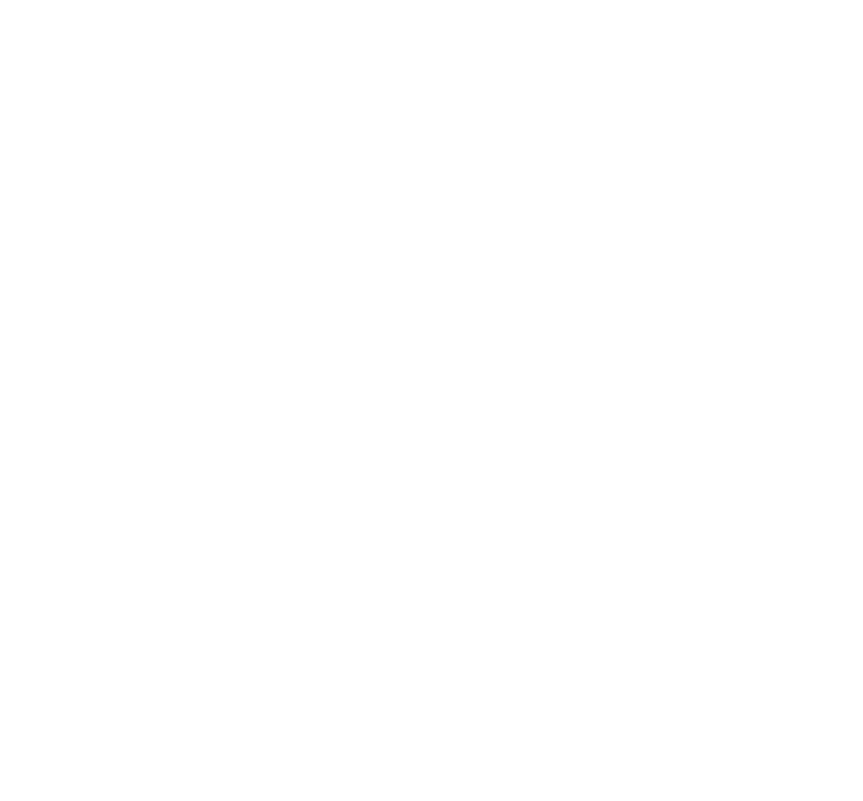
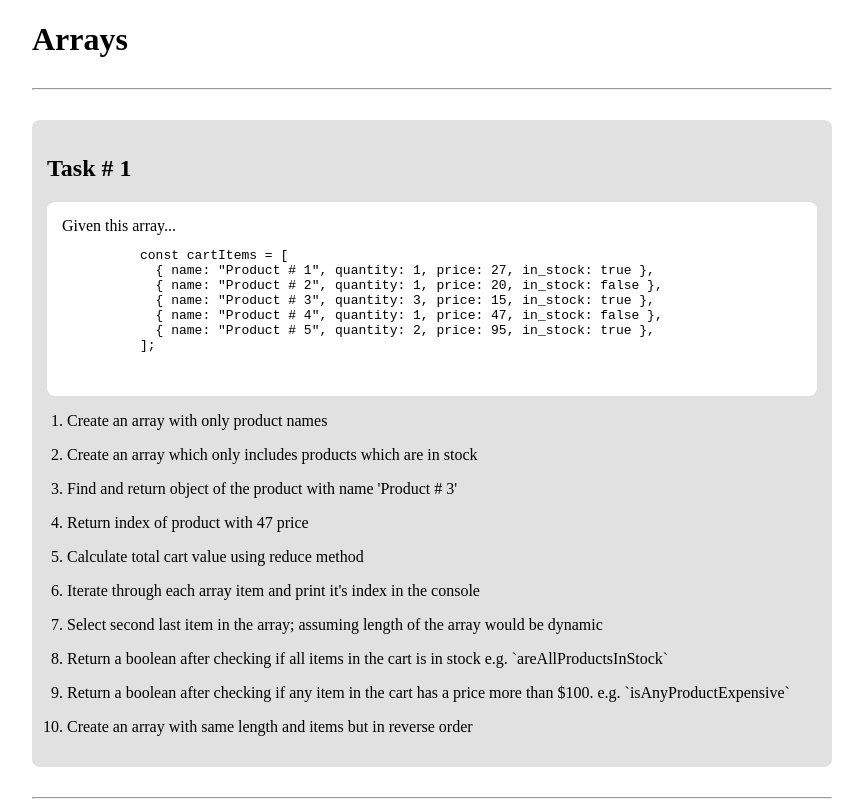
Before and after one commit to imfaisalkh/frontend-tasks, a Vue app: page /js/arrays in a window 1280 px wide. Before the commit this address had no page. Shown: the top 801 px of the page, without its empty margins (208-1071 px from the left). Built offline with nearby package versions, Linux system fonts and the light colour scheme.

Commit message:
fix: added js tests for arrays and promises

```diff
--- a/src/components/QuestionsList.vue
+++ b/src/components/QuestionsList.vue
@@ -85,11 +85,115 @@
 
   // JS Questions
   if (props.domain === "js") {
+    switch (props.task) {
+      case "1": {
+        results = [
+          {
+            title: "Create an array with only product names",
+          },
+          {
+            title:
+              "Create an array which only includes products which are in stock",
+          },
+          {
+            title:
+              "Find and return object of the product with name 'Product # 3'",
+          },
+          {
+            title: "Return index of product with 47 price",
+          },
+          {
+            title: "Calculate total cart value using reduce method",
+          },
+          {
+            title:
+              "Iterate through each array item and print it's index in the console",
+          },
+          {
+            title:
+              "Select second last item in the array; assuming length of the array would be dynamic",
+          },
+          {
+            title:
+              "Return a boolean after checking if all items in the cart is in stock e.g. `areAllProductsInStock`",
+          },
+          {
+            title:
+              "Return a boolean after checking if any item in the cart has a price more than $100. e.g. `isAnyProductExpensive`",
+          },
+          {
+            title:
+              "Create an array with same length and items but in reverse order",
+          },
+        ];
+        break;
+      }
+
+      case "2": {
+        results = [
+          {
+            title:
+              "Use array de-structuring  to name each role as `role1`, `role2` and `role3`",
+          },
+          {
+            title: "Check if the array has the moderator role",
+          },
+          {
+            title:
+              "Add a new user role named 'guest' at start and end of array",
+          },
+          {
+            title: "Remove one user role from start and end of array",
+          },
+        ];
+        break;
+      }
+
+      case "3": {
+        results = [
+          {
+            title: "Create a flat array having only unique items in the array",
+          },
+        ];
+        break;
+      }
+
+      case "promise-1": {
+        results = [
+          {
+            title:
+              "How wait for all promises to be full-filled before moving forward? (do in parallel)",
+          },
+          {
+            title:
+              "How wait for any promise to be full-filled before moving forward?",
+          },
+          {
+            title:
+              "How wait for all promises to be settled before moving forward.",
+          },
+        ];
+        break;
+      }
+
+      case "promise-2": {
+        results = [
+          {
+            title:
+              "What would be the order of console statements in case of promise failure?",
+          },
+          {
+            title: "Write async/await alternative of the above code",
+          },
+        ];
+        break;
+      }
+    }
   }
 
   // VUE Questions
-  if (props.domain === "vue") {
-  }
+  // if (props.domain === "vue") {
+  // }
 
   return results;
 });
@@ -99,12 +203,15 @@
   <hr />
   <div class="questions">
     <h2>{{ props.title }}</h2>
+    <div class="context">
+      <slot name="context"> </slot>
+    </div>
     <ol class="questions-list">
       <li v-for="(question, idx) in questions" :key="idx">
         <p>
           {{ question.title }}
         </p>
-        <img :src="question.image" />
+        <img v-if="question.image" :src="question.image" />
       </li>
     </ol>
   </div>
@@ -114,6 +221,16 @@
 .container {
   max-width: 800px;
   margin: 0 auto;
+}
+
+pre {
+  // background: #e1e1e1;
+}
+
+.context {
+  background: #fff;
+  padding: 15px;
+  border-radius: 8px;
 }
 
 hr {
--- a/src/router/index.ts
+++ b/src/router/index.ts
@@ -4,6 +4,7 @@
 const router = createRouter({
   history: createWebHistory(import.meta.env.BASE_URL),
   routes: [
+    // CSS Routes
     {
       path: "/css/task-1",
       name: "css-task-1",
@@ -19,6 +20,18 @@
       name: "css-task-3",
       component: () => import("../views/css/Task-3.vue"),
     },
+
+    // JS Routes
+    {
+      path: "/js/arrays",
+      name: "js-arrays",
+      component: () => import("../views/js/Arrays.vue"),
+    },
+    {
+      path: "/js/promises",
+      name: "js-promises",
+      component: () => import("../views/js/Promises.vue"),
+    },
   ],
 });
 
--- /dev/null
+++ b/src/views/js/Arrays.vue
@@ -0,0 +1,90 @@
+<script setup>
+// Import Components
+import QuestionsList from "../../components/QuestionsList.vue";
+
+// Define Data
+const cartItems = [
+  { name: "Product # 1", quantity: 1, price: 27, in_stock: true },
+  { name: "Product # 2", quantity: 1, price: 20, in_stock: false },
+  { name: "Product # 3", quantity: 3, price: 15, in_stock: true },
+  { name: "Product # 4", quantity: 1, price: 47, in_stock: false },
+  { name: "Product # 5", quantity: 2, price: 95, in_stock: true },
+];
+
+/** 1. Create an array with only product names. */
+const r1 = cartItems;
+
+/** 2. Create an array which only includes products which are in stock.*/
+
+/** 3. Find and return object of the product with name "Product # 3"*/
+
+/** 4. Return index of product with 47 price.*/
+
+/** 5. Calculate total cart value using reduce method.*/
+
+/** 6. Iterate through each array item and print it's index in the console.*/
+
+/** 7. Select second last item in the array; assuming length of the array would be dynamic.*/
+
+/** 8. Return a boolean after checking if all items in the cart is in stock e.g. `areAllProductsInStock`*/
+
+/** 9. Return a boolean after checking if any item in the cart has a price more than $100. e.g. `isAnyProductExpensive`*/
+
+/** 10. Create an array with same length and items but in reverse order.*/
+
+const userRoles = ["admin", "moderator", "user"];
+
+/** 11. Use array de-structuring  to name each role as `role1`, `role2` and `role3` */
+
+/** 12. Check if the array has the moderator role */
+
+/** 13. Add a new user role named "guest" at start and end of array */
+
+/** 14. Remove one user role from start and end of array. */
+
+const numbers = [0, [1, 2, 3], [2, 3, 4]];
+
+/** 15. Create a flat array having only unique items in the array. */
+</script>
+
+<template>
+  <div class="container">
+    <h1>Arrays</h1>
+
+    <questions-list title="Task # 1" domain="js" task="1" :result="r1">
+      <template #context>
+        Given this array...
+
+        <pre>
+          const cartItems = [
+            { name: "Product # 1", quantity: 1, price: 27, in_stock: true },
+            { name: "Product # 2", quantity: 1, price: 20, in_stock: false },
+            { name: "Product # 3", quantity: 3, price: 15, in_stock: true },
+            { name: "Product # 4", quantity: 1, price: 47, in_stock: false },
+            { name: "Product # 5", quantity: 2, price: 95, in_stock: true },
+          ];
+        </pre>
+      </template>
+    </questions-list>
+
+    <questions-list title="Task # 2" domain="js" task="2" :result="r1">
+      <template #context>
+        Given this array...
+
+        <pre>
+          const userRoles = ["admin", "moderator", "user"];
+        </pre>
+      </template>
+    </questions-list>
+
+    <questions-list title="Task # 3" domain="js" task="3" :result="r1">
+      <template #context>
+        Given this array...
+
+        <pre>
+          const numbers = [0, [1, 2, 3], [2, 3, 4]]
+        </pre>
+      </template>
+    </questions-list>
+  </div>
+</template>
--- /dev/null
+++ b/src/views/js/Promises.vue
@@ -0,0 +1,83 @@
+<script setup>
+// Import Components
+import QuestionsList from "../../components/QuestionsList.vue";
+
+// Define Data
+const cartItems = [
+  { name: "Product # 1", quantity: 1, price: 27, in_stock: true },
+  { name: "Product # 2", quantity: 1, price: 20, in_stock: false },
+  { name: "Product # 3", quantity: 3, price: 15, in_stock: true },
+  { name: "Product # 4", quantity: 1, price: 47, in_stock: false },
+  { name: "Product # 5", quantity: 2, price: 95, in_stock: true },
+];
+
+/** 1. Create an array with only product names. */
+const r1 = cartItems;
+
+/** 2. Create an array which only includes products which are in stock.*/
+
+/** 3. Find and return object of the product with name "Product # 3"*/
+
+/** 4. Return index of product with 47 price.*/
+
+/** 5. Calculate total cart value using reduce method.*/
+
+/** 6. Iterate through each array item and print it's index in the console.*/
+
+/** 7. Select second last item in the array; assuming length of the array would be dynamic.*/
+
+/** 8. Return a boolean after checking if all items in the cart is in stock e.g. `areAllProductsInStock`*/
+
+/** 9. Return a boolean after checking if any item in the cart has a price more than $100. e.g. `isAnyProductExpensive`*/
+
+/** 10. Create an array with same length and items but in reverse order.*/
+
+const userRoles = ["admin", "moderator", "user"];
+
+/** 11. Use array de-structuring  to name each role as `role1`, `role2` and `role3` */
+
+/** 12. Check if the array has the moderator role */
+
+/** 13. Add a new user role named "guest" at start and end of array */
+
+/** 14. Remove one user role from start and end of array. */
+
+const numbers = [0, [1, 2, 3], [2, 3, 4]];
+
+/** 15. Create a flat array having only unique items in the array. */
+</script>
+
+<template>
+  <div class="container">
+    <h1>Promises</h1>
+
+    <questions-list title="Task # 1" domain="js" task="promise-1" :result="r1">
+      <template #context>
+        Given following JS promises...
+
+        <pre>
+          const p1 = fetch('http://example.com/api/v1/bookings')
+          const p2 = fetch('http://example.com/api/v1/services')
+          const p3 = fetch('http://example.com/api/v1/users')
+        </pre>
+      </template>
+    </questions-list>
+
+    <questions-list title="Task # 2" domain="js" task="promise-2" :result="r1">
+      <template #context>
+        Given this array...
+
+        <pre>
+          console.log('Before promises...')
+
+          p1
+            .then(() => console.log('Promise # 1 full resolved'))
+            .catch(() => console.log('Promise # 1 rejected'))
+            .finally(() => console.log('Proise # 1 is settled'))
+
+          console.log('After promises...')
+        </pre>
+      </template>
+    </questions-list>
+  </div>
+</template>
```
